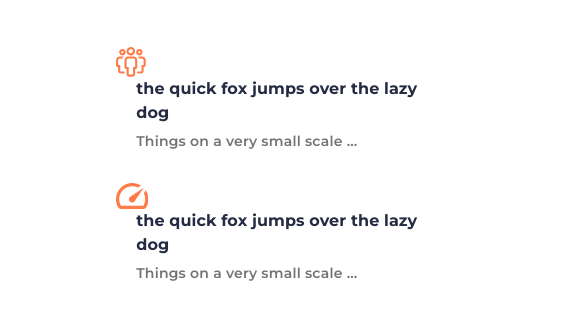
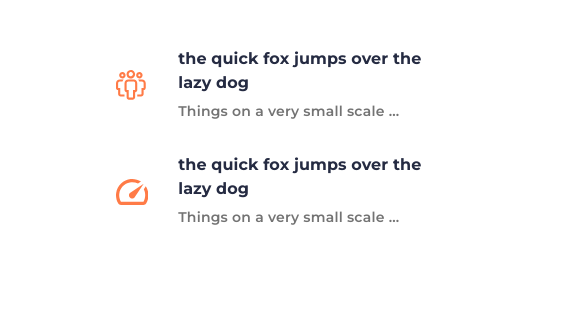
Before and after one commit to BlazerXXI/Relvise, a plain HTML site: page index.html in a window 1280 px wide. Shown: the part 2629-2965 px from the top of the page, 717-1280 px from the left. Drawn offline with Linux system fonts and the light colour scheme.

Commit message:
Update styles.css

```diff
--- a/css/styles.css
+++ b/css/styles.css
@@ -660,6 +660,9 @@ body {
 .whoweare__items {
 }
 .whoweare__item {
+  display: flex;
+  gap: 10px;
+	align-items: center;
 }
 .whoweare__item:not(:last-child) {
   margin: 0px 0px 30px 0px;
```
